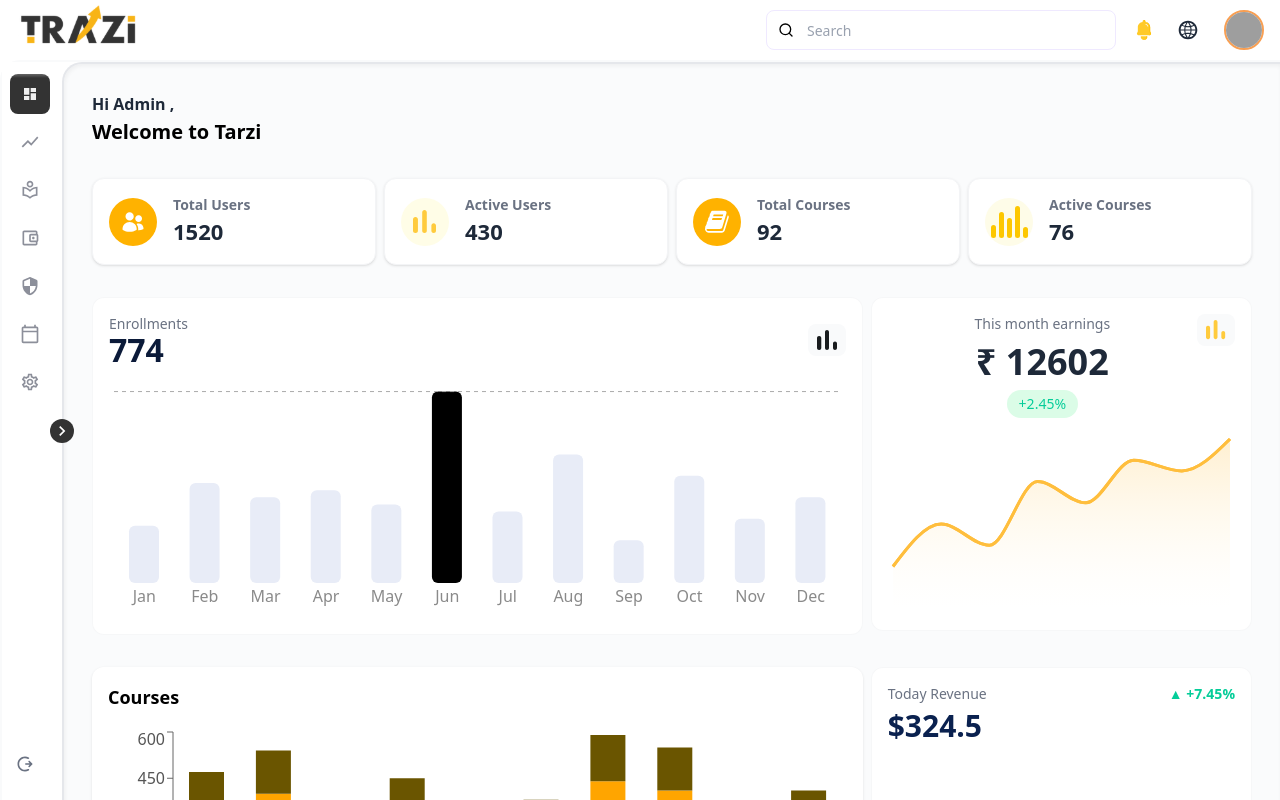
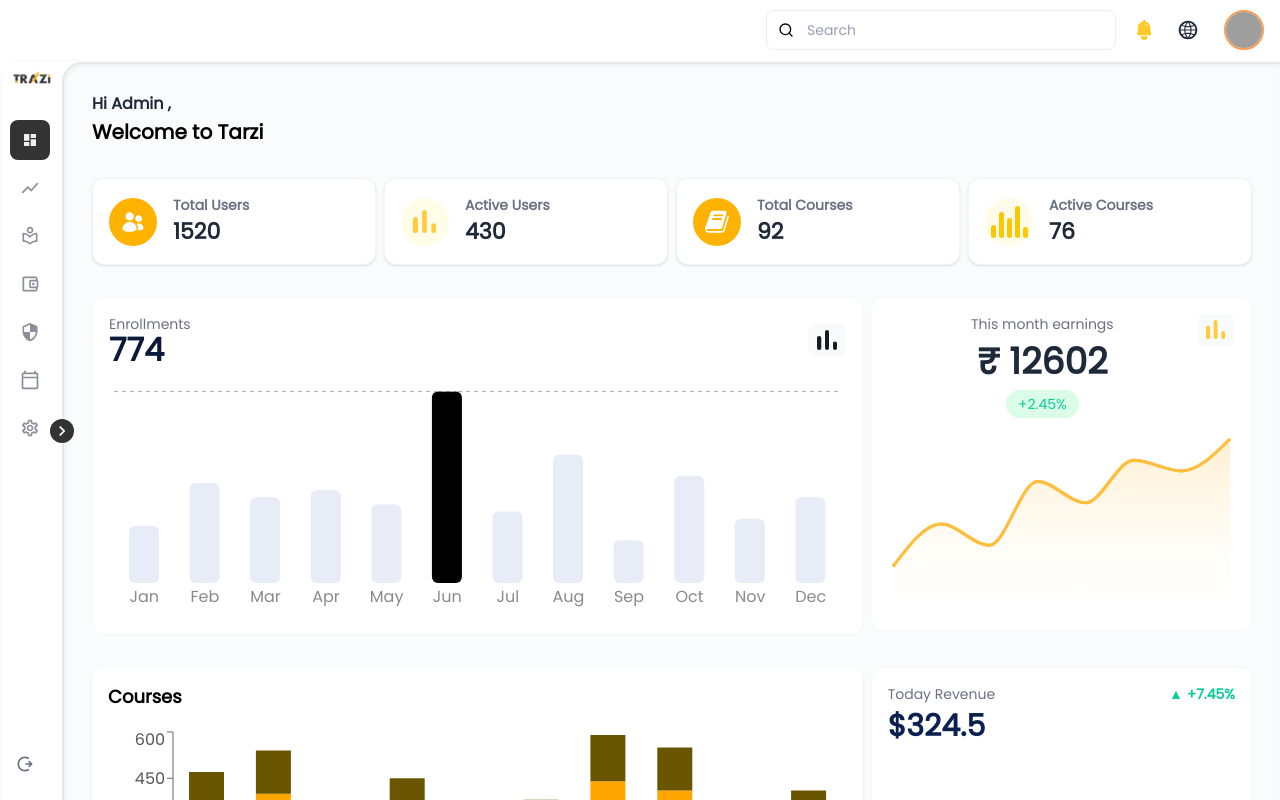
Before and after one commit to ftsalman/trazi-web, a React (Vite) app: page / in a window 1280 px wide. Built offline with nearby package versions, Linux system fonts and the light colour scheme; grey boxes are pictures that could not be loaded.

Commit message:
upd:Navbar/sidebar/Ui

```diff
--- a/src/App.css
+++ b/src/App.css
@@ -1,7 +1,45 @@
+@import url("https://fonts.googleapis.com/css2?family=Poppins&display=swap");
 @import "tailwindcss";
 
+* {
+  font-family: "Poppins", sans-serif;
+}
 
+.panel-scrollbar {
+  scrollbar-width: thin;
+  scrollbar-color: #888 #f1f1f1;
+}
 
 .dashboard-container {
   box-shadow: inset 1px 2px 4px rgba(0, 0, 0, 0.05);
 }
+
+
+/* Chrome, Edge, Safari */
+.panel-scrollbar::-webkit-scrollbar {
+  width: 8px;
+}
+
+.panel-scrollbar::-webkit-scrollbar-track {
+  background: #f1f1f1;
+  border-radius: 4px;
+}
+
+.panel-scrollbar::-webkit-scrollbar-thumb {
+  background-color: #888;
+  border-radius: 4px;
+  border: 2px solid #f1f1f1;
+}
+
+.panel-scrollbar::-webkit-scrollbar-thumb:hover {
+  background-color: #555;
+}
+
+/* Hide scrollbar for smoother mobile look */
+.no-scrollbar::-webkit-scrollbar {
+  display: none;
+}
+.no-scrollbar {
+  -ms-overflow-style: none;
+  scrollbar-width: none;
+}
--- a/src/components/navbar/Navbar.jsx
+++ b/src/components/navbar/Navbar.jsx
@@ -13,13 +13,6 @@ export const Navbar = () => {
         <div className="flex items-center gap-3 flex-shrink-0">
           <NavHamburger />
 
-          <img
-            src="/svgs/brand-logo/logo-trazi.svg"
-            alt="logo"
-            width="125"
-            className="flex-shrink-0"
-            loading="lazy"
-          />
         </div>
 
         {/* Right Side */}
--- a/src/components/sidebar/Sidebar.jsx
+++ b/src/components/sidebar/Sidebar.jsx
@@ -21,6 +21,15 @@ export const Sidebar = () => {
       <SidebarWrapper>
         <SidebarToggleBtn />
         <SidebarBodyWrapper hasScrollable={!isExpanded && currMenu}>
+          <div className="flex items-center justify-start py-2  px-2.5">
+            <img
+            src="/svgs/brand-logo/logo-trazi.svg"
+            alt="logo"
+            width="125"
+            className="flex-shrink-0"
+            loading="lazy"
+          />
+          </div>
           <SidebarContentWrapper>
             <SidebarNavList sidebarData={SIDEBAR_DATA} />
           </SidebarContentWrapper>
--- a/src/components/sidebar/SidebarNavItem.jsx
+++ b/src/components/sidebar/SidebarNavItem.jsx
@@ -27,15 +27,13 @@ export const SidebarNavItem = ({
     return cn(
       buttonVariants({
         variant: isActive ? "brand-primary" : "tertiary",
-        className:
-          "relative text-xs  hover:bg-brand-primary-100 duration-300 border-0",
+        className: isActive ? "text-white " : "text-gray-500 hover:bg-gray-100",
       }),
       baseClasses,
       widthClass
     );
   };
 
-  // ✅ Render Button if no path (for modals like "My Balance")
   if (!path) {
     return (
       <button
@@ -69,7 +67,6 @@ export const SidebarNavItem = ({
     );
   }
 
-  // ✅ Render NavLink for actual routes
   return (
     <NavLink
       to={path}
@@ -89,7 +86,7 @@ export const SidebarNavItem = ({
           isExpanded ? "w-full not-sr-only" : "w-0 sr-only"
         } flex items-center justify-between gap-2 duration-300`}
       >
-        <div className="flex-grow line-clamp-1 break-all">{label}</div>
+        <div className="flex-grow line-clamp-1 break-all    ">{label}</div>
         {showExpandIcon && (
           <div className="flex-shrink-0">
             <IconCheverontDown />
```
